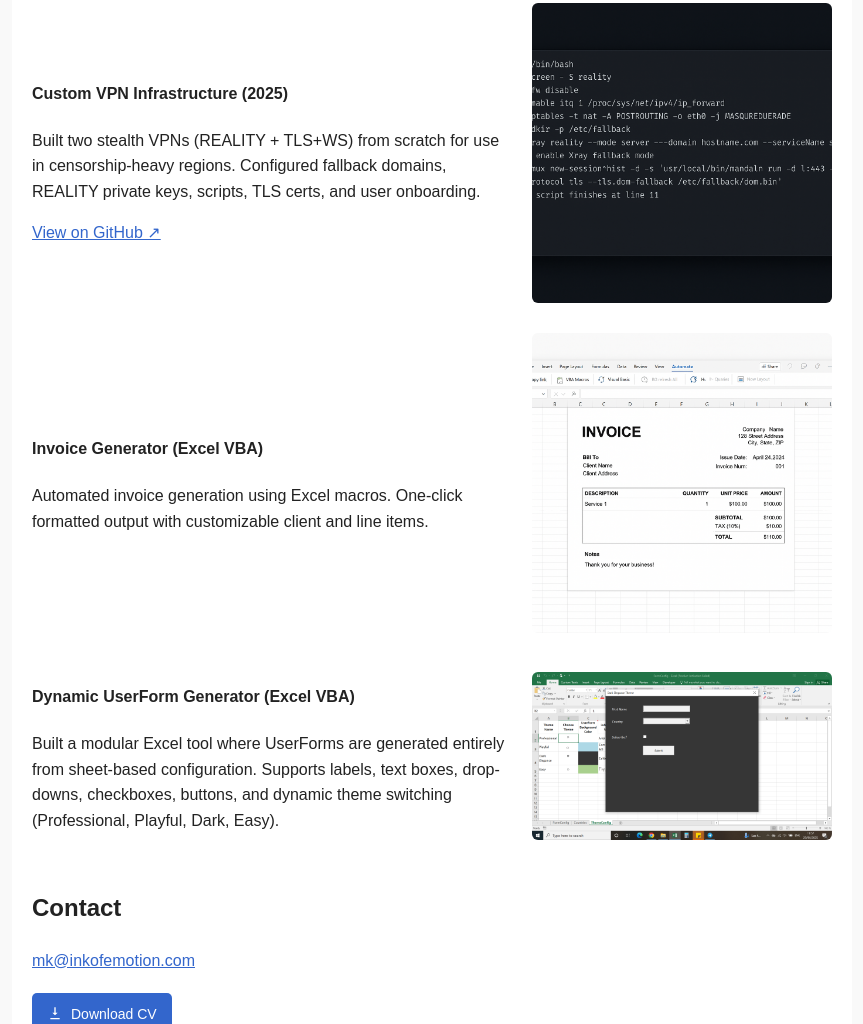
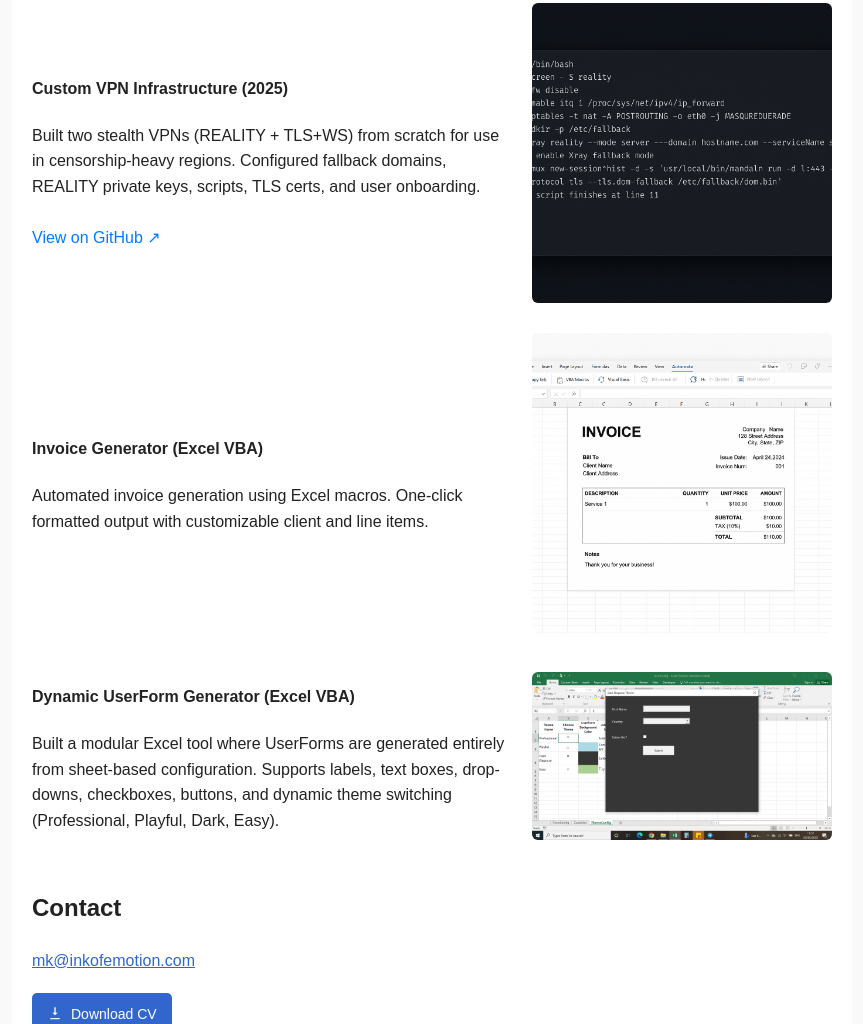
Before and after one commit to mary1na/mk-portfolio, a plain HTML site: page index.html in a window 1280 px wide. Shown: the part 1504-2528 px from the top of the page, without its empty margins (208-1071 px from the left). Drawn offline with Linux system fonts and the light colour scheme.

Commit message:
Add GitHub link to VPN project section

```diff
--- a/index.html
+++ b/index.html
@@ -113,6 +113,18 @@
       gap: 20px;
       margin-top: 20px;
     }
+     .github-link {
+      display: inline-block;
+      margin-top: 10px;
+      color: #007bff;
+      text-decoration: none;
+      font-weight: 500;
+    }
+
+    .github-link:hover {
+      text-decoration: underline;
+      color: #0056b3;
+    }
   </style>
 </head>
 <body>
```
